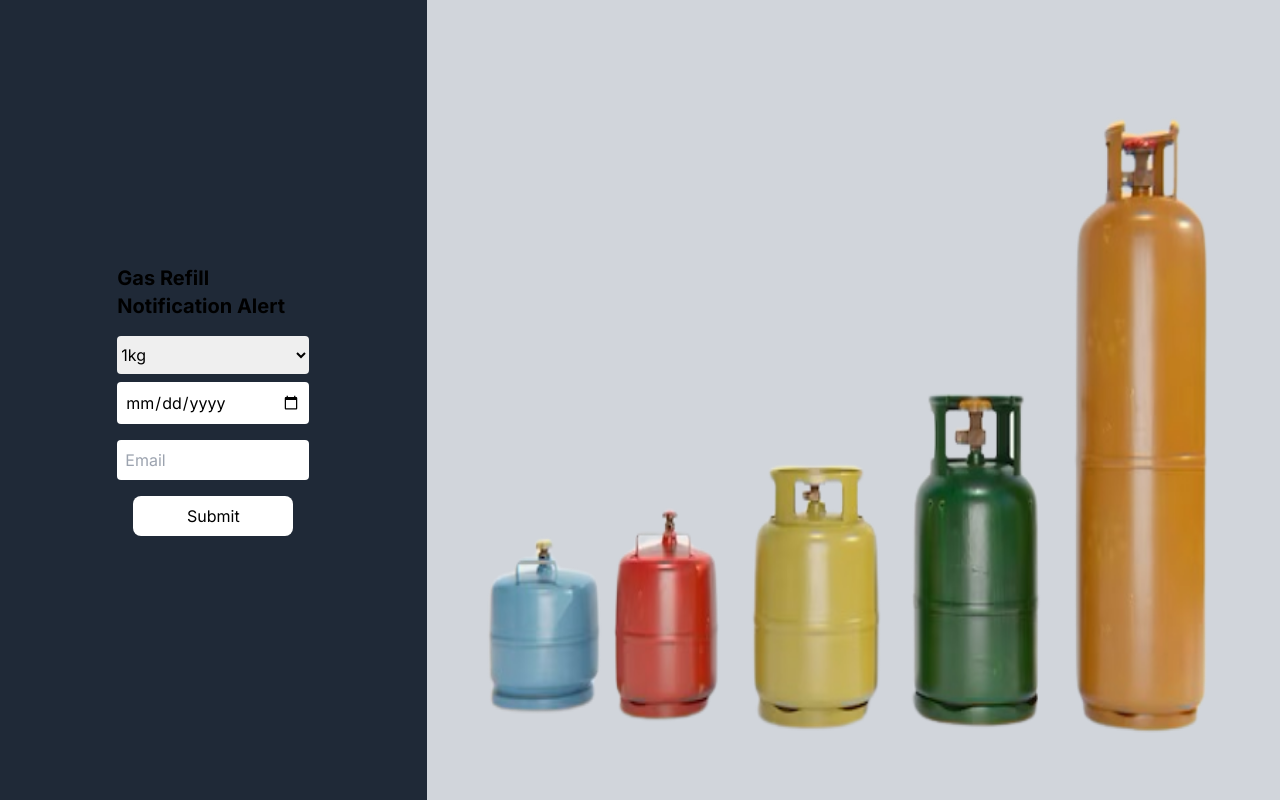
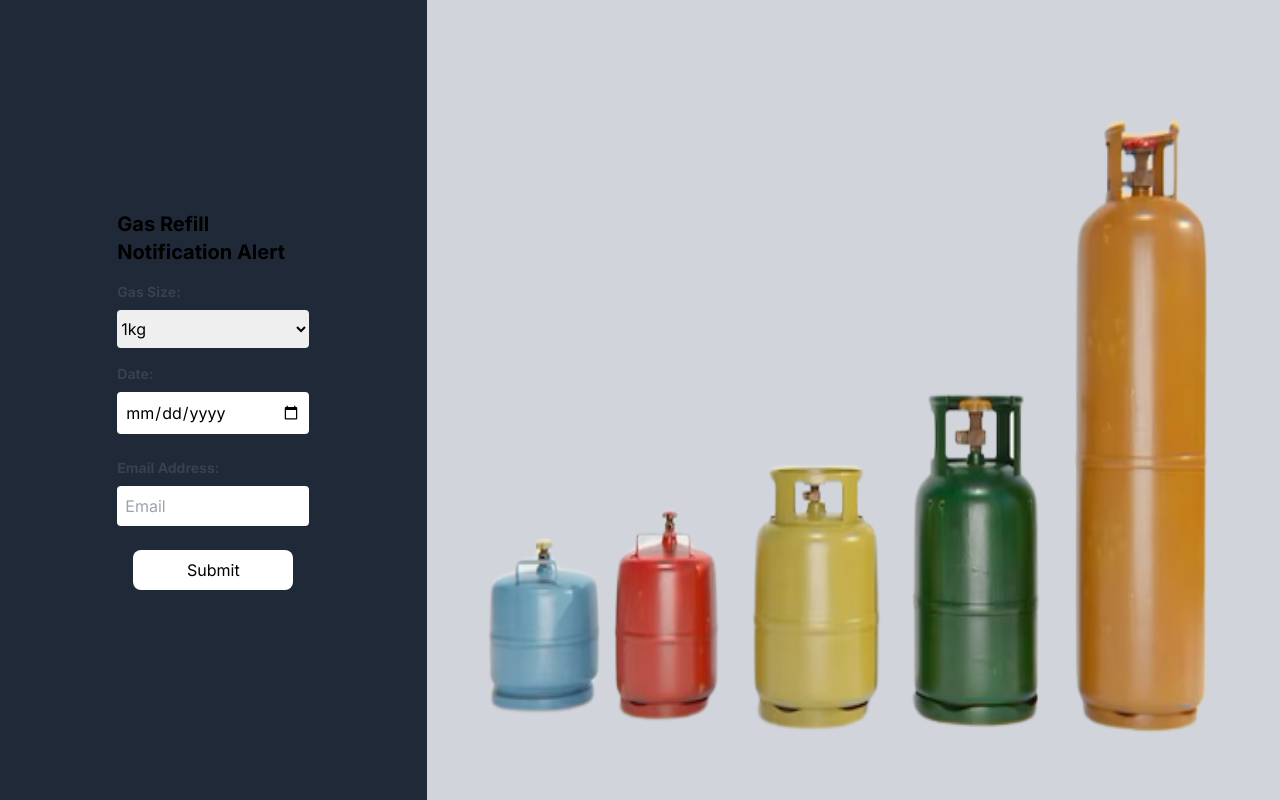
Before and after one commit to BisiOlaYemi/Gas, a Next.js app: page / in a window 1280 px wide. Built offline with nearby package versions, Linux system fonts and the light colour scheme.

Commit message:
Updating component

```diff
--- a/src/components/Gasform.jsx
+++ b/src/components/Gasform.jsx
@@ -91,25 +91,40 @@ const GasForm = () => {
         <div className="w-4/5 md:w-3/5 lg:w-2/2 p-8">
           <h1 className="text-xl font-bold mb-4"> Gas Refill Notification Alert</h1>
           <form onSubmit={handleSubmit}>
-            <select className='text-black py-2 mb-2 rounded w-full' value={gasSize} onChange={handleGasSizeChange}>
+           <div className="mb-2">
+           <label className="block text-gray-700 text-sm font-bold mb-2" htmlFor="gasSize">
+              Gas Size:
+            </label>
+             <select className='text-black py-2 mb-2 rounded w-full' value={gasSize} onChange={handleGasSizeChange}>
               <option value="1kg">1kg</option>
               <option value="5kg">5kg</option>
               <option value="16kg">16kg</option>
               <option value="12.5kg">12.5kg</option>
-            </select>
+             </select>
+            </div>
+            <div className="mb-2">
+           <label className="block text-gray-700 text-sm font-bold mb-2" htmlFor="date">
+              Date:
+            </label>
             <input
               className="text-black w-full p-2 mb-4 rounded"
               type="date"
               value={dateRefilled}
               onChange={handleDateChange}
             />
+            </div>
+            <div className="mb-4">
+            <label className="block text-gray-700 text-sm font-bold mb-2" htmlFor="email">
+              Email Address:
+            </label>
             <input
-              className='text-black w-full p-2 mb-4 rounded'
+              className='text-black w-full p-2 mb-2 rounded'
               type="email"
               placeholder='Email'
               value={userEmail}
               onChange={handleEmailChange}
             />
+            </div>
             <div className='text-center justify-center'>
               <button
                 className="rounded-lg px-2 py-2 bg-white text-black w-full md:w-40"
```
